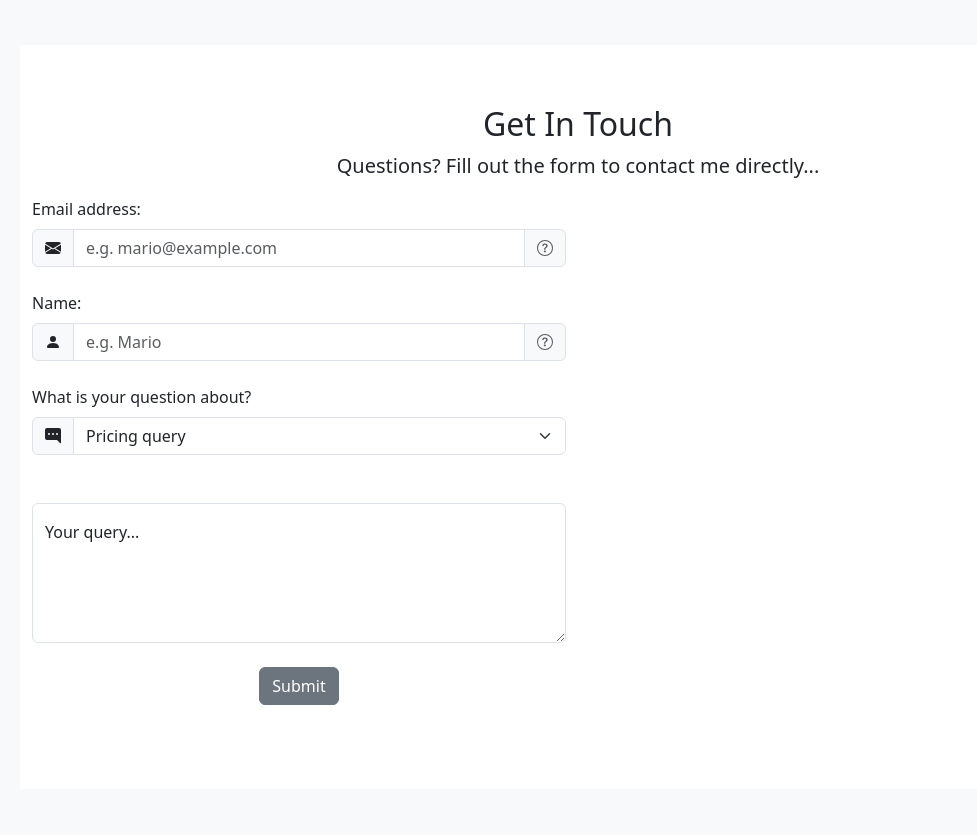
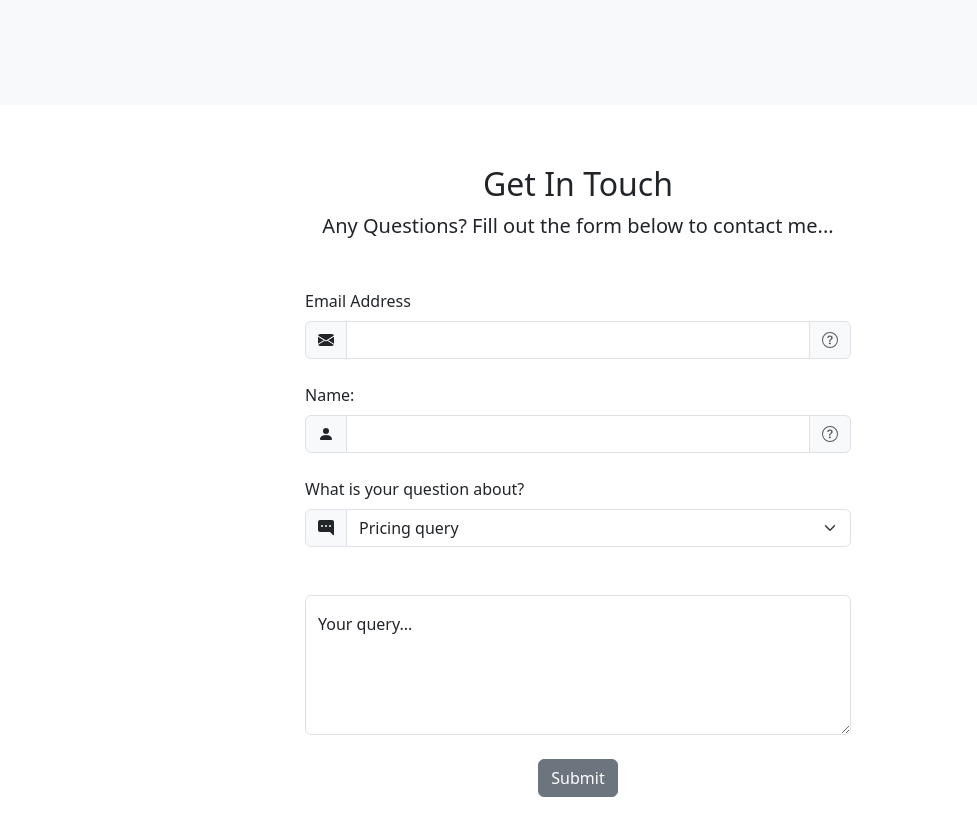
Before and after one commit to ikramabukar/Book-Website, a plain HTML site: page index.html in a window 1280 px wide. Shown: the part 3559-4394 px from the top of the page, without its empty margins (62-1039 px from the left). Drawn offline with nearby package versions, Linux system fonts and the light colour scheme.

Commit message:
fixed form alignment error and bg-color in form

```diff
--- a/index.html
+++ b/index.html
@@ -16,6 +16,8 @@
 <body>
 
   <!--navbar-->
+
+
   <nav class="navbar navbar-expand-md navbar-light">
     <div class="container-xxl">
 
@@ -31,11 +33,15 @@
         </span>
       </a>
 
+
+
       <!--toggle button for mobile nav-->
       <button class="navbar-toggler" type="button" data-bs-toggle="collapse" data-bs-target="#main-nav"
         aria-controls="main-nav" aria-expanded="false" aria-label="Toggle navigation">
         <span class="navbar-toggler-icon"></span>
       </button>
+
+
 
 
       <!-- navbar links -->
@@ -62,6 +68,8 @@
     </div>
   </nav>
 
+
+
   <!-- main image & intro text-->
   <section id="intro">
     <div class="container-lg">
@@ -83,6 +91,8 @@
           </span>
         </div>
   </section>
+
+
 
   <!--pricing plans-->
   <section id="pricing" class="bg-light mt-5">
@@ -106,6 +116,7 @@
             </div>
           </div>
         </div>
+
 
         <!--columns-->
         <div class="col-9 col-lg-4">
@@ -144,6 +155,8 @@
     </div>
   </section>
   <!-- end container -->
+
+
 
   <!--topics at a glance-->
   <section id="topics">
@@ -408,21 +421,23 @@
           </div>
         </div>
       </div>
+  </section>
 
   <!--contact form-->
-      <section id="contact" class="bg-white">
+  <section id="contact">
     <div class="container-lg">
+      <div class="text-center">
 
-          <div class="text-center">
         <h2>Get In Touch</h2>
-            <p class="lead">Questions? Fill out the form to contact me directly...</p>
+        <p class="lead"> Any Questions? Fill out the form below to contact me... </p>
       </div>
-          <div class="row" class="justify-content-center my-5">
+
+      <div class="row justify-content-center my-5">
         <div class="col-lg-6">
 
           <!--form-->
           <form>
-                <label for="email" class="form-label">Email address:</label>
+            <label for="email" class="form-label"> Email Address</label>
             <div class="input-group mb-4">
               <span class="input-group-text">
                 <svg xmlns="http://www.w3.org/2000/svg" width="16" height="16" fill="currentColor"
@@ -431,7 +446,8 @@
                     d="M.05 3.555A2 2 0 0 1 2 2h12a2 2 0 0 1 1.95 1.555L8 8.414.05 3.555ZM0 4.697v7.104l5.803-3.558L0 4.697ZM6.761 8.83l-6.57 4.027A2 2 0 0 0 2 14h12a2 2 0 0 0 1.808-1.144l-6.57-4.027L8 9.586l-1.239-.757Zm3.436-.586L16 11.801V4.697l-5.803 3.546Z" />
                 </svg>
               </span>
-                  <input type="text" id="email" class="form-control" placeholder="e.g. mario@example.com" />
+              <input type="text" id="email" class="form-control" />
+
               <!--tooltip-->
               <span class="input-group-text">
                 <span class="tt" data-bs-placement="bottom" title="Enter an email address we can reply to.">
@@ -452,11 +468,11 @@
                   <path d="M3 14s-1 0-1-1 1-4 6-4 6 3 6 4-1 1-1 1H3Zm5-6a3 3 0 1 0 0-6 3 3 0 0 0 0 6Z" />
                 </svg>
               </span>
-                  <input type="text" id="name" class="form-control" placeholder="e.g. Mario" />
+              <input type="text" id="name" class="form-control" />
 
 
               <span class="input-group-text">
-                    <span class="tt" data-bs-placement="bottom" title="Pretty self explanatory really...">
+                <span class="tt" data-bs-placement="bottom" title="Enter your name">
                   <svg xmlns="http://www.w3.org/2000/svg" width="16" height="16" fill="currentColor"
                     class="bi bi-question-circle text-muted" viewBox="0 0 16 16">
                     <path d="M8 15A7 7 0 1 1 8 1a7 7 0 0 1 0 14zm0 1A8 8 0 1 0 8 0a8 8 0 0 0 0 16z" />
@@ -474,12 +490,7 @@
                   <path
                     d="M16 2a2 2 0 0 0-2-2H2a2 2 0 0 0-2 2v8a2 2 0 0 0 2 2h9.586a1 1 0 0 1 .707.293l2.853 2.853a.5.5 0 0 0 .854-.353V2zM5 6a1 1 0 1 1-2 0 1 1 0 0 1 2 0zm4 0a1 1 0 1 1-2 0 1 1 0 0 1 2 0zm3 1a1 1 0 1 1 0-2 1 1 0 0 1 0 2z" />
                 </svg>
-
               </span>
-
-
-
-
 
               <select class="form-select" id="subject">
                 <option value="pricing" selected>Pricing query</option>
@@ -504,10 +515,8 @@
 
   </div>
   </div>
-
   </section>
 
-  <!--tool tips-->
 
 
   <script src="https://cdn.jsdelivr.net/npm/bootstrap@5.3.1/dist/js/bootstrap.bundle.min.js"
```
Lines whose indentation alone changed are shown as unchanged.
